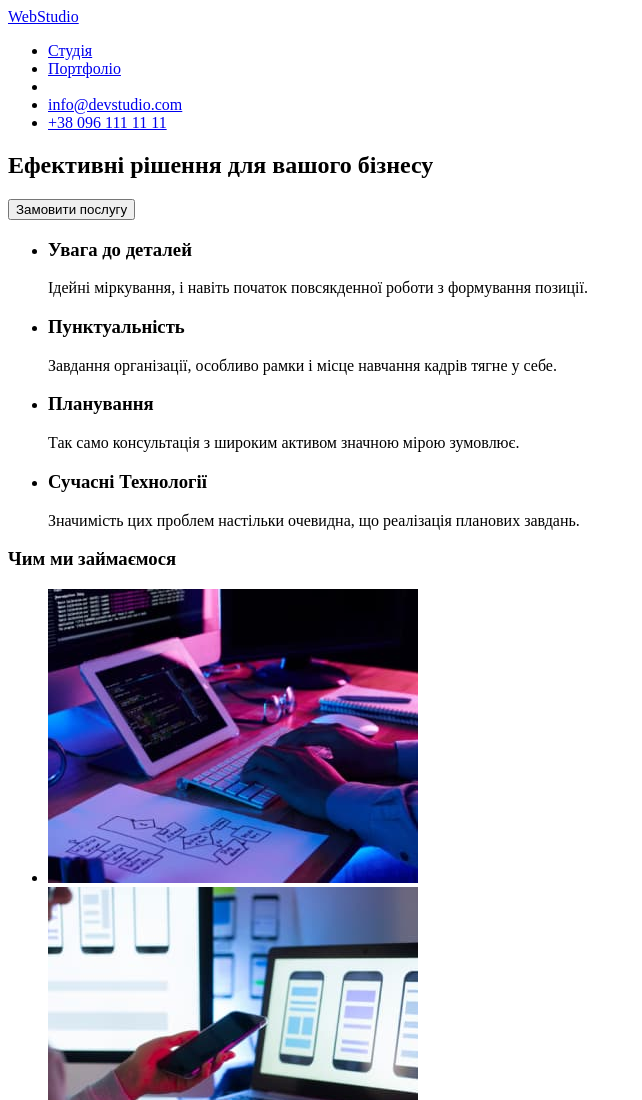
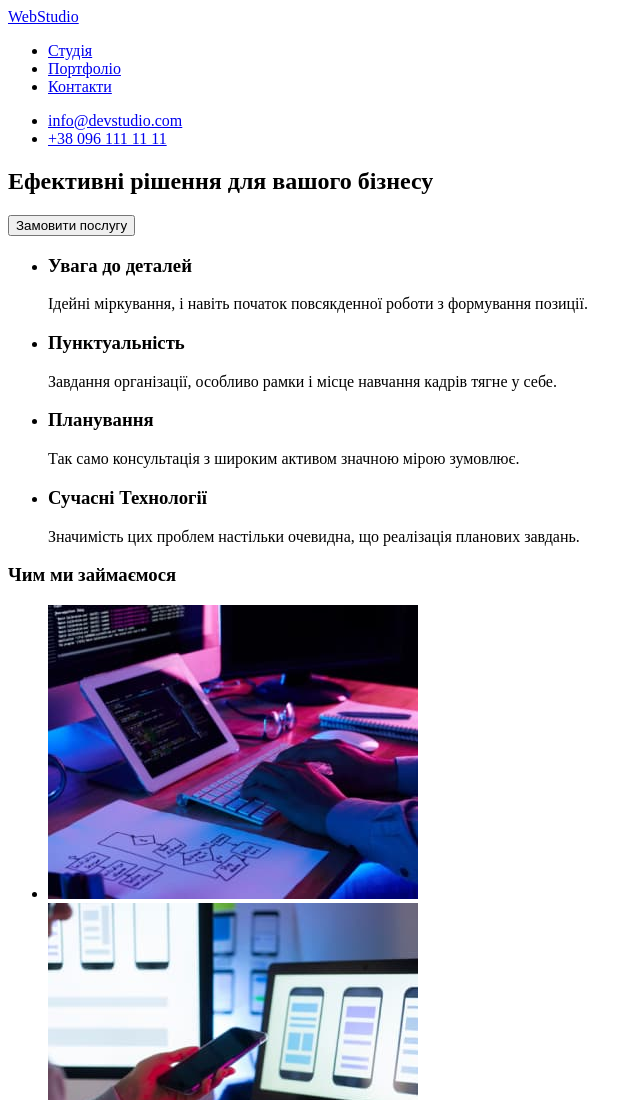
Before and after one commit to Ivan-KLMV/goit-markup-hw-01, a plain HTML site: page index.html in a window 1280 px wide. Shown: the top 1100 px of the page, without its empty margins (0-642 px from the left). Drawn offline with Linux system fonts and the light colour scheme.

Commit message:
Update index.html

```diff
--- a/index.html
+++ b/index.html
@@ -13,7 +13,7 @@
         <ul>
           <li><a href="./index.html">Студія</a></li>
           <li><a href="/">Портфоліо</a></li>
-          <li><a href="/”>Контакти</a></li>
+          <li><a href="/">Контакти</a></li>
         </ul>
       </nav>
       <ul>
```
